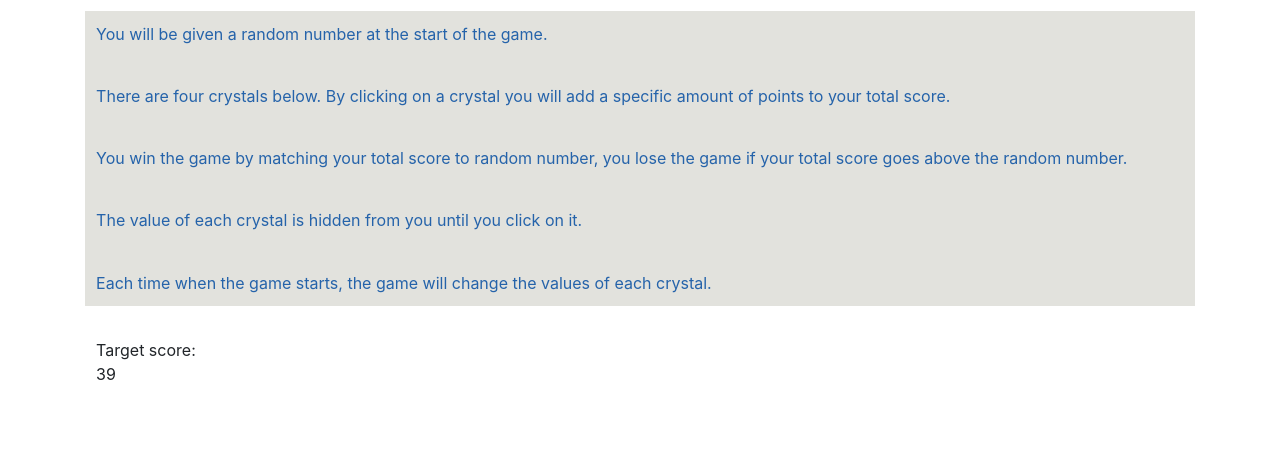
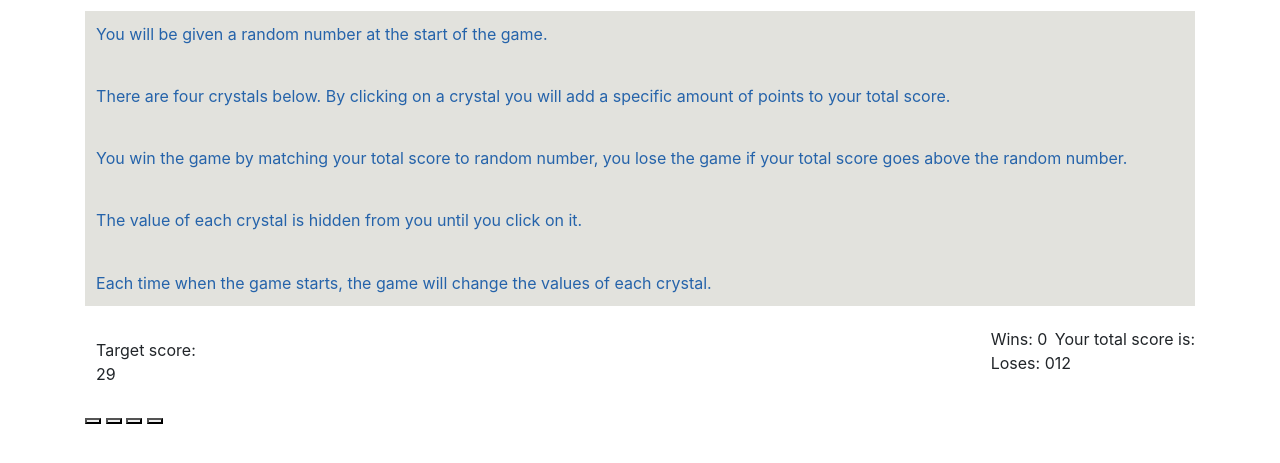
Before and after one commit to kenyaking/unit-4-game, a plain HTML site: page index.html in a window 1280 px wide. Shown: the part 123-586 px from the top of the page. Drawn offline with nearby package versions, Linux system fonts and the light colour scheme.

Commit message:
added crystal images, updated index file with buttons, score text, and jame url

```diff
--- a/index.html
+++ b/index.html
@@ -23,8 +23,26 @@
     <div class="row-item games">
         <div class="target_score">
             <div class="target_score_content" id="target_text">Target score: </div>
-            <div class="target_score_content" id="target_value">39</div>
+            <div class="target_score_content" id="target_value">29</div>
         </div>
+            <div class="game_result">
+                <div class="game_result_content">Wins: <span id="win_games">0</span></div>
+                <div class="game_result_content">Loses: <span id="lose_games">0</span></div>
+            </div>
+            <div class="my_score">
+                <div class="score_content" id="score_text">Your total score is: </div>
+                <div class="score_content" id="score_value">12</div>
+            </div>
+        </div>
+        <div class="row-item game-buttons">
+            <button id="crystal1" onclick="crystal1()"></button>
+            <button id="crystal2" onclick="crystal2()"></button>
+            <button id="crystal3" onclick="crystal3()"></button>
+            <button id="crystal4" onclick="crystal4()"></button>
+        </div>
+    </div>
+
+    <script src="./assets/javascript/game.js"></script>
 
 
 </body>
```
Also changed, not shown: assets/images/crystal1.png (added), assets/images/crystal2.png (added), assets/images/crystal3.png (added), assets/images/crystal4.png (added), assets/javascript/games.js (line endings or trailing spaces), 2 other files.
